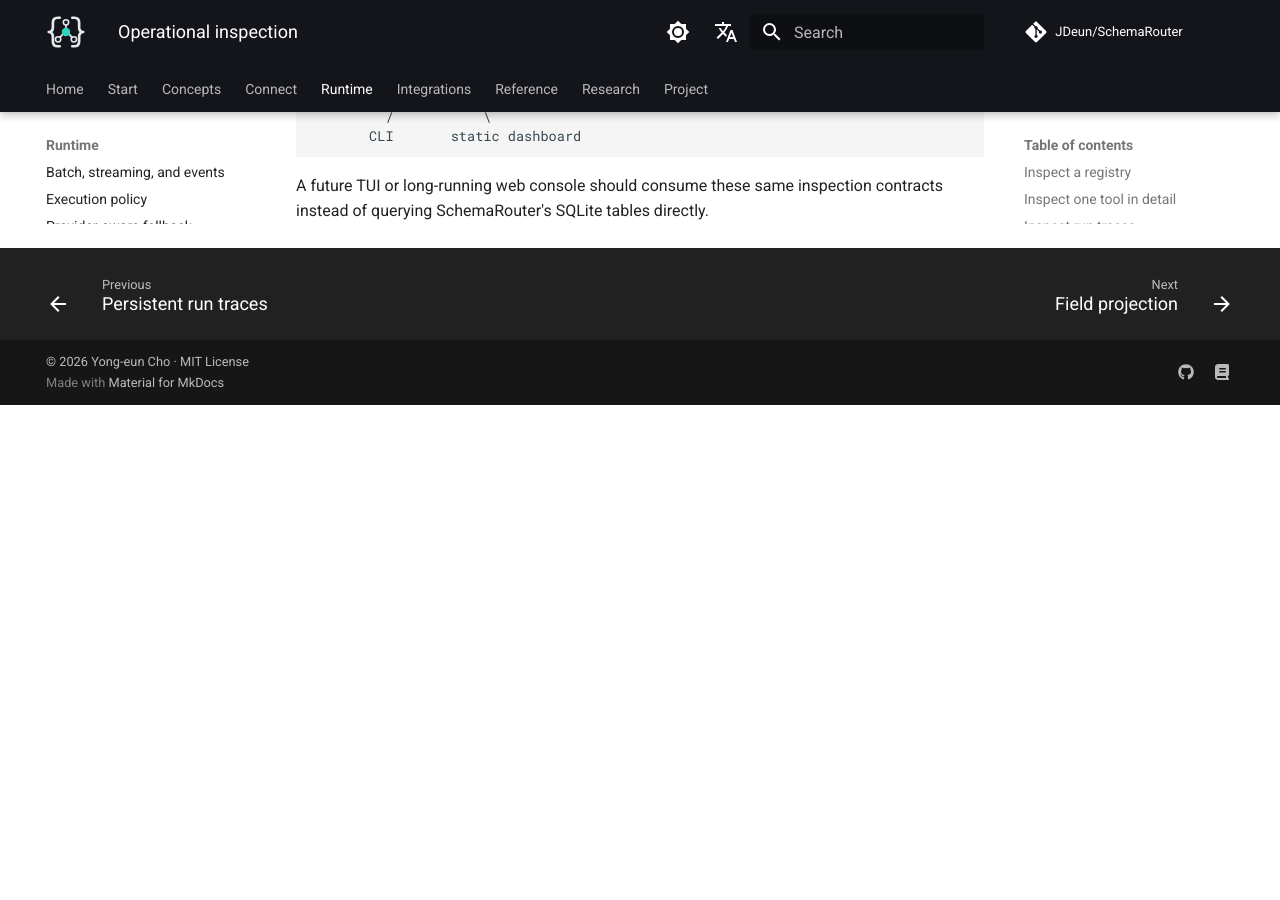
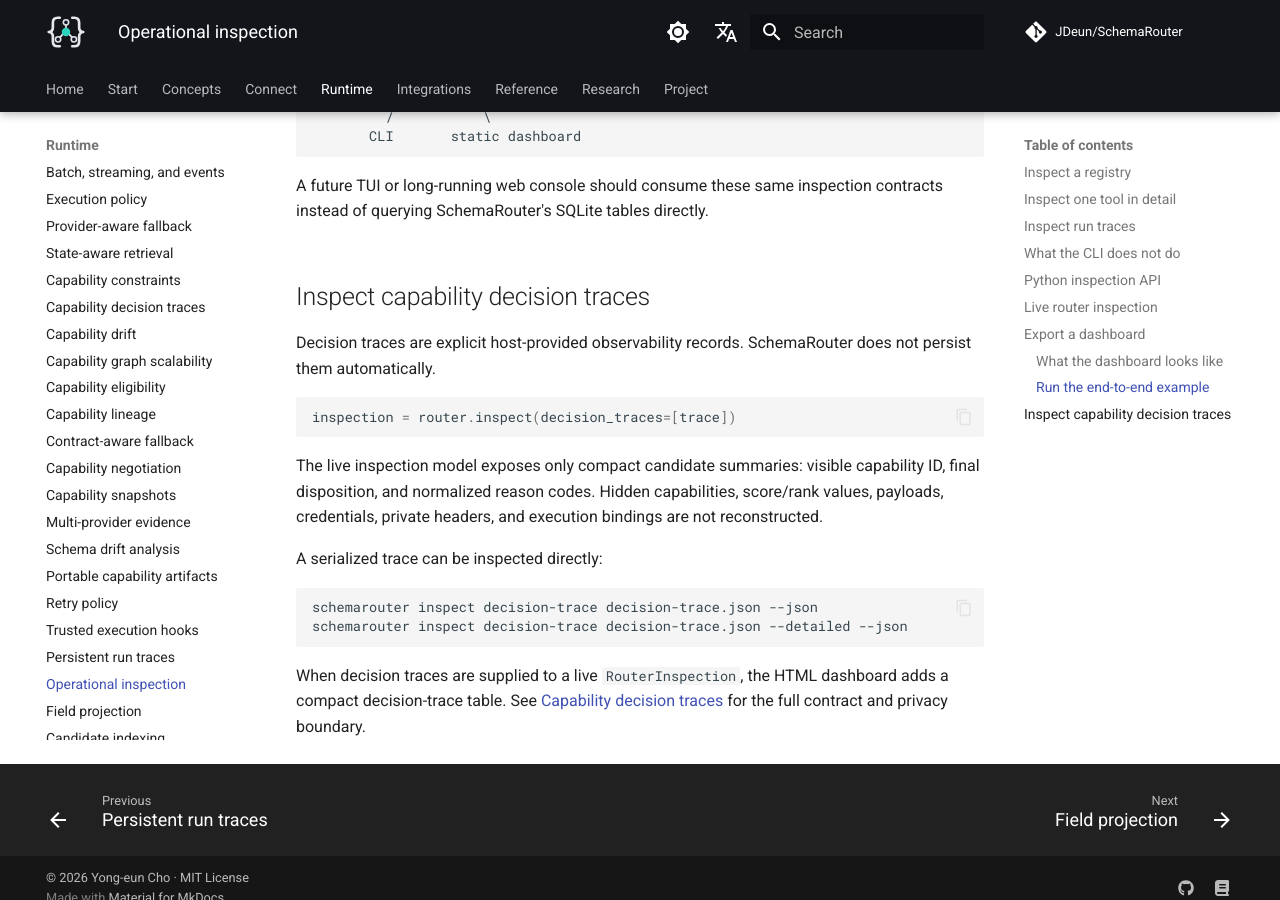
Before and after one commit to JDeun/SchemaRouter, an MkDocs documentation site: the page built from docs/guides/inspection.md, in a window 1280 px wide and 900 px high, scrolled down 6626 px. Built offline with MkDocs 1.6.1 and Material for MkDocs 9.7.7, drawn with Linux system fonts in a browser that asks for light colours; comment, search, counter and statistics services are not loaded; before the commit the page ends 7031 px from its top, so only the background shows below that.

Commit message:
docs: add decision traces to inspection guide

````diff
--- a/docs/guides/inspection.md
+++ b/docs/guides/inspection.md
@@ -277,3 +277,23 @@ SQLiteRegistry / SQLiteRunTraceStore       live SchemaRouter
 
 A future TUI or long-running web console should consume these same inspection contracts instead of
 querying SchemaRouter's SQLite tables directly.
+
+
+## Inspect capability decision traces
+
+Decision traces are explicit host-provided observability records. SchemaRouter does not persist them automatically.
+
+```python
+inspection = router.inspect(decision_traces=[trace])
+```
+
+The live inspection model exposes only compact candidate summaries: visible capability ID, final disposition, and normalized reason codes. Hidden capabilities, score/rank values, payloads, credentials, private headers, and execution bindings are not reconstructed.
+
+A serialized trace can be inspected directly:
+
+```bash
+schemarouter inspect decision-trace decision-trace.json --json
+schemarouter inspect decision-trace decision-trace.json --detailed --json
+```
+
+When decision traces are supplied to a live `RouterInspection`, the HTML dashboard adds a compact decision-trace table. See [Capability decision traces](capability-decision-traces.md) for the full contract and privacy boundary.
````
